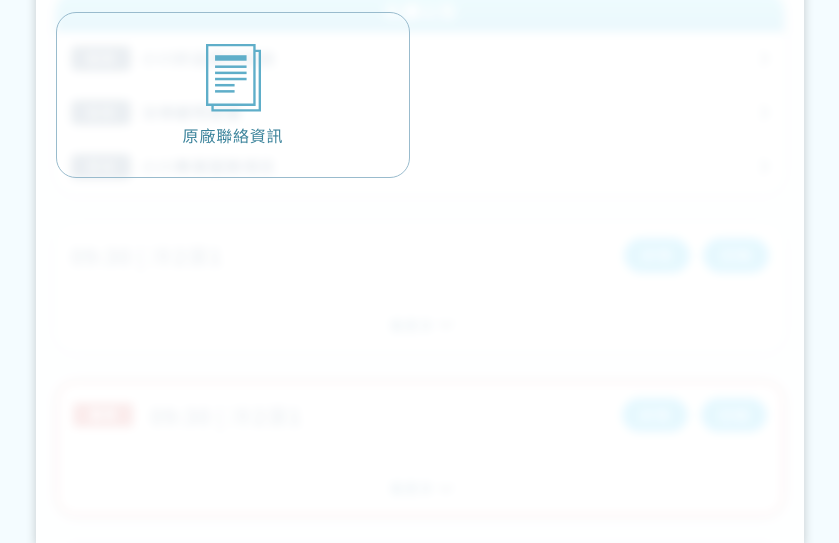
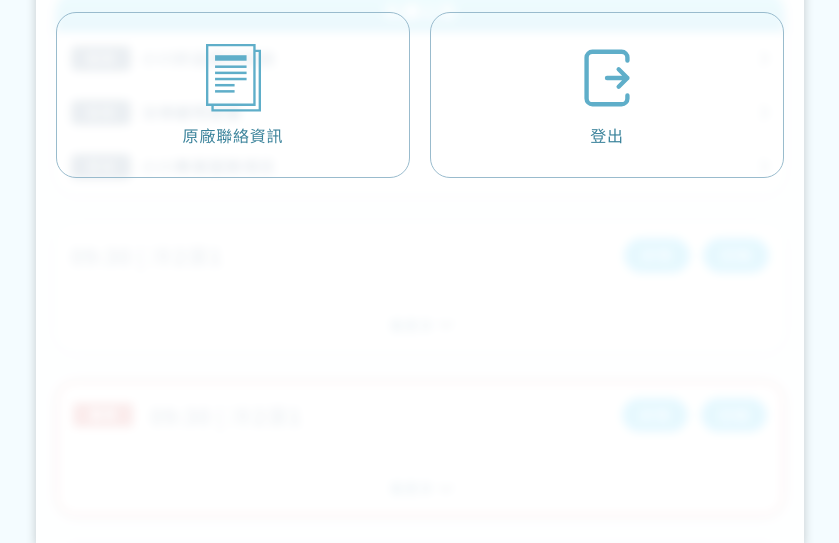
Before and after one commit to yl3030/OGAWA, a plain HTML site: page index.html in a window 1280 px wide. Both pictures are taken after a click on the element 971 px from the left and 32 px from the top of the page. Shown: the part 254-797 px from the top of the page, without its empty margins (220-1059 px from the left). Drawn offline with Linux system fonts and the light colour scheme.

Commit message:
加登出鍵

```diff
--- a/index.html
+++ b/index.html
@@ -51,6 +51,15 @@
                                 <path d="M36.5849 47.1084H17.0488V49.6202H36.5849V47.1084Z" fill="#5FAEC9"/>
                             </svg>
                             <span>原廠聯絡資訊</span>
+                        </a>
+                    </li>
+                    <li>
+                        <a href="#">
+                            <svg width="70px" height="70px" viewBox="0 0 24 24" fill="none" xmlns="http://www.w3.org/2000/svg">
+                                <path d="M12 12H19M19 12L16 15M19 12L16 9" stroke="#5FAEC9" stroke-width="1.5" stroke-linecap="round" stroke-linejoin="round"/>
+                                <path d="M19 6V5C19 3.89543 18.1046 3 17 3H7C5.89543 3 5 3.89543 5 5V19C5 20.1046 5.89543 21 7 21H17C18.1046 21 19 20.1046 19 19V18" stroke="#5FAEC9" stroke-width="1.5" stroke-linecap="round" stroke-linejoin="round"/>
+                            </svg>
+                            <span>登出</span>
                         </a>
                     </li>
                 </ul>
```
